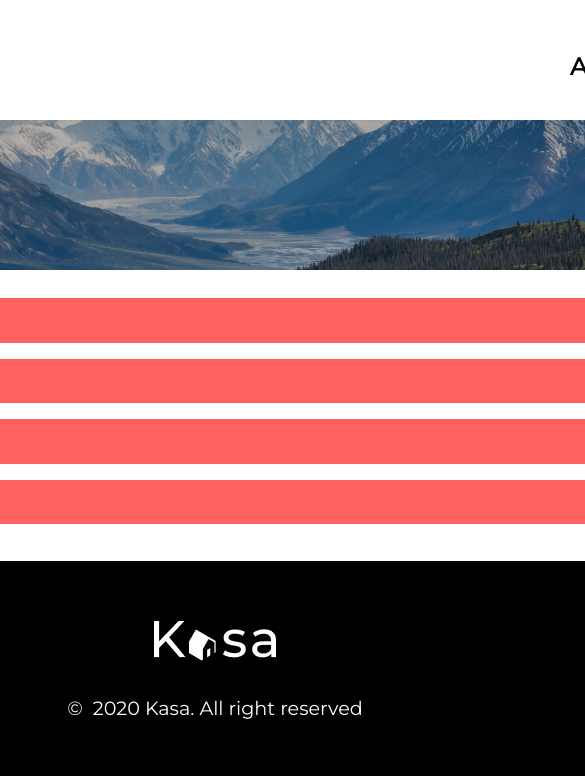
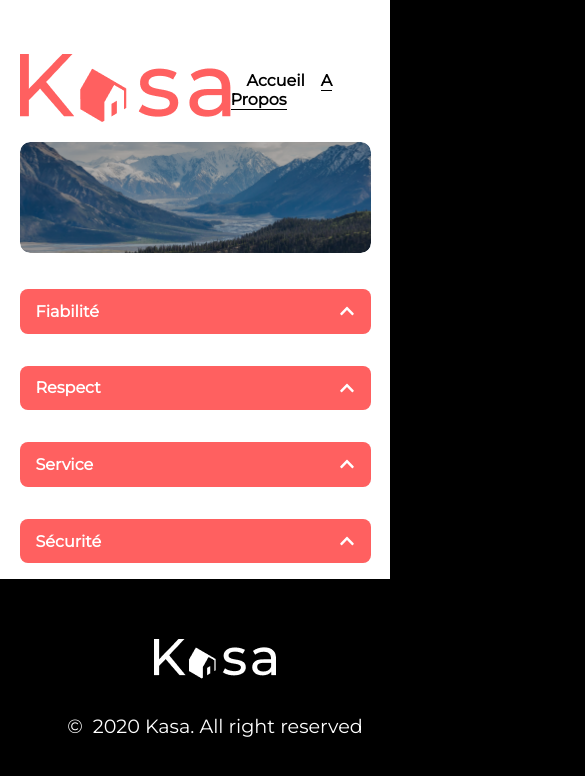
Before and after one commit to menu-bit/project-kasa-frontend, a React (Vite) app: page /about in a window 390 px wide. Shown: the top 776 px of the page, 585 px wide, since content can reach past the window. Built offline with nearby package versions, Linux system fonts and the light colour scheme.

Commit message:
after resize home and about page

```diff
--- a/package.json
+++ b/package.json
@@ -16,6 +16,7 @@
     "react": "^19.1.1",
     "react-dom": "^19.1.1",
     "react-icons": "^5.5.0",
+    "react-responsive": "^10.0.1",
     "react-router-dom": "^7.9.1",
     "sort-by": "^0.0.2",
     "styled-components": "^6.1.19"
--- a/src/components/Banner/banner.module.css
+++ b/src/components/Banner/banner.module.css
@@ -47,17 +47,31 @@
   color: white;
   font-size: 40px;
   font-weight: 700;
+  padding: 0 10px; /* padding pour éviter coupure sur petits écrans */
 }
 
-@media (max-width: 768px) {
+/* ===== Responsive ===== */
+
+/* Mobile */
+@media (max-width: 600px) {
   .bannerHome,
   .bannerAbout {
-    height: 150px;
+    height: 111px;
     margin: 20px auto;
-    border-radius: 15px;
+    border-radius: 10px;
   }
 
   .overlayText {
     font-size: 24px;
   }
+
+  .bannerHome img {
+    border-radius: 10px;
+  }
+
+  .bannerAbout img {
+    filter: brightness(1);
+    margin: 0, 20px, 0, 20px;
+    border-radius: 10px;
+  }
 }
--- a/src/components/Header/header.module.css
+++ b/src/components/Header/header.module.css
@@ -2,16 +2,17 @@
   display: flex;
   justify-content: space-between;
   align-items: center;
-  padding-top: 32px;
+  padding: 2rem 5%;
   background-color: #fff;
-  width: 1240px;
-  height: 68px;
-  margin-left: 100px;
-  margin-right: 100px;
+  max-width: 1240px;
+  width: 100%;
+  height: 4.25rem; /* 68px */
+  margin: 40px auto 0;
+  box-sizing: border-box;
 }
 
 .nav a {
-  margin-left: 50px;
+  margin-left: 3rem;
   text-decoration: none;
   color: rgba(0, 0, 0, 1);
   font-size: 1.5rem;
@@ -21,3 +22,19 @@
 .active {
   border-bottom: 1.5px solid rgba(0, 0, 0, 1);
 }
+
+@media (max-width: 600px) {
+  .header {
+    width: 100%;
+    margin-right: 10px;
+    padding-top: 50px;
+  }
+
+  .nav a {
+    margin-left: 1rem;
+    text-decoration: none;
+    color: rgba(0, 0, 0, 1);
+    font-size: 1rem;
+    font-weight: 600;
+  }
+}
--- a/src/pages/About/about.jsx
+++ b/src/pages/About/about.jsx
@@ -27,6 +27,7 @@ export default function About() {
     },
   ]
   return (
+    <main>
       <div className={styles.about}>
         <Banner imageSrc={bannerAbout} alt="banner" variant="bannerAbout" />
         {collapsibles.map((item, index) => (
@@ -38,6 +39,7 @@ export default function About() {
           />
         ))}
       </div>
+    </main>
   )
 }
 {
--- a/src/pages/About/about.module.css
+++ b/src/pages/About/about.module.css
@@ -1,24 +1,25 @@
 .about {
   max-width: 1440px;
-  width: 100%;
-  margin: 0 auto; /* centers the section horizontally */
+  margin: 0 100px 20px 100px;
   background-color: #fff;
   height: auto;
   display: flex;
   flex-direction: column;
   align-items: center;
-  margin-bottom: 2%;
 }
 
 .collapsesAbout {
   width: 70%;
-  max-width: 1220px; /* <- change this to 700/900/1200 as you prefer */
+  max-width: 1220px;
 }
 
 /* Responsive */
-@media (max-width: 768px) {
+@media (max-width: 600px) {
+  .about {
+    margin: 0 5% 0 5%;
+  }
+
   .collapsesAbout {
-    max-width: 100%;
-    margin: 0.5rem 0;
+    width: auto;
   }
 }
--- a/src/pages/Home/home.jsx
+++ b/src/pages/Home/home.jsx
@@ -27,6 +27,7 @@ export default function Home() {
 
   return (
     <main>
+      <div className={styles.home}>
         <Banner
           imageSrc={bannerHome}
           text="Chez vous, partout et ailleurs"
@@ -53,6 +54,7 @@ export default function Home() {
             ))}
           </div>
         </section>
+      </div>
     </main>
   )
 }
--- a/src/pages/Home/home.module.css
+++ b/src/pages/Home/home.module.css
@@ -1,23 +1,46 @@
-/* Cards Section to overlay multiple cards*/
+.home {
+  max-width: 1440px;
+  margin: 0 100px 20px 100px;
+  background-color: #fff;
+  height: auto;
+  display: flex;
+  flex-direction: column;
+  align-items: center;
+}
+
 .cardsSection {
-  padding-left: 0px;
-  padding-right: 0px;
+  max-width: 1220px;
+  width: 100%;
+  margin: 0 auto 80px auto; /* centrage horizontal */
+  padding: 30px 2rem;
   background-color: rgba(246, 246, 246, 1);
-  width: 1240px;
-  margin-left: 100px;
-  margin-right: 100px;
-  margin-bottom: 80px;
-  padding-top: 30px;
-  padding-bottom: 30px;
   border-radius: 25px;
+  box-sizing: border-box;
 }
 
 .cardsWrapper {
   display: grid;
-  grid-template-columns: repeat(3, 1fr);
-  gap: 1rem 0rem;
+  /* grille adaptable avec colonnes minimales */
+  grid-template-columns: repeat(auto-fit, minmax(280px, 1fr));
+  gap: 1rem;
   justify-content: center;
-  border-top: 20px;
-  margin-left: 20px;
-  margin-right: 15px;
+  margin: 0 10px;
 }
+
+/* Responsive */
+@media (max-width: 600px) {
+  .home {
+    margin: 0 5% 0 5%;
+  }
+
+  .cardsSection {
+    max-width: 100%;
+    margin: 0 5% 0 5%;
+    padding: 15px 1rem;
+  }
+
+  .cardsWrapper {
+    margin: 0;
+    gap: 1rem;
+  }
+}
--- a/src/pages/Property/property.jsx
+++ b/src/pages/Property/property.jsx
@@ -54,11 +54,18 @@ export default function Property() {
   return (
     <div className={styles.property}>
       <div className={styles.propertySlide}>
+        {/* Property images */}
+        {accommodation.pictures[currentIndex] ? (
           <img
             src={accommodation.pictures[currentIndex]}
             alt={`${accommodation.title} slide`}
             className={styles.propertyImage}
           />
+        ) : (
+          <div className={styles.propertyImagePlaceholder}>
+            Image not available
+          </div>
+        )}
         {accommodation.pictures.length > 1 && (
           <>
             <FaChevronLeft onClick={prevImage} className={styles.arrowLeft} />
@@ -80,7 +87,12 @@ export default function Property() {
           <div className={styles.hostContainer}>
             <div className={styles.hostName}>{accommodation.host.name}</div>
             <div className={styles.hostPicture}>
+              {/* Host picture */}
+              {accommodation.host.picture ? (
                 <img src={accommodation.host.picture} alt="Owner" />
+              ) : (
+                <div className={styles.hostPicturePlaceholder}>No Image</div>
+              )}
             </div>
           </div>
         </div>
--- a/src/utils/style/index.css
+++ b/src/utils/style/index.css
@@ -8,13 +8,32 @@ body,
   background-color: white;
 }
 
-body {
+html body {
   display: flex;
   justify-content: center;
   align-items: center;
   background-color: black;
+  width: 100%;
+  max-width: 100%;
+  overflow-x: hidden; /* prevents horizontal scroll/cutoff */
+  margin: 0;
+  padding: 0;
 }
 
 main {
   flex: 1;
+  max-width: 1440;
+  width: 100%;
 }
+
+@media (max-width: 600px) {
+  body {
+    flex-direction: column;
+
+    background-color: white;
+  }
+
+  main {
+    width: 100%;
+  }
+}
```
Also changed, not shown: src/utils/useWindowSize.jsx (added, +28 -0 lines), 1 other file (tests, documents, lock files or other folders). Lines whose indentation alone changed are shown as unchanged.
